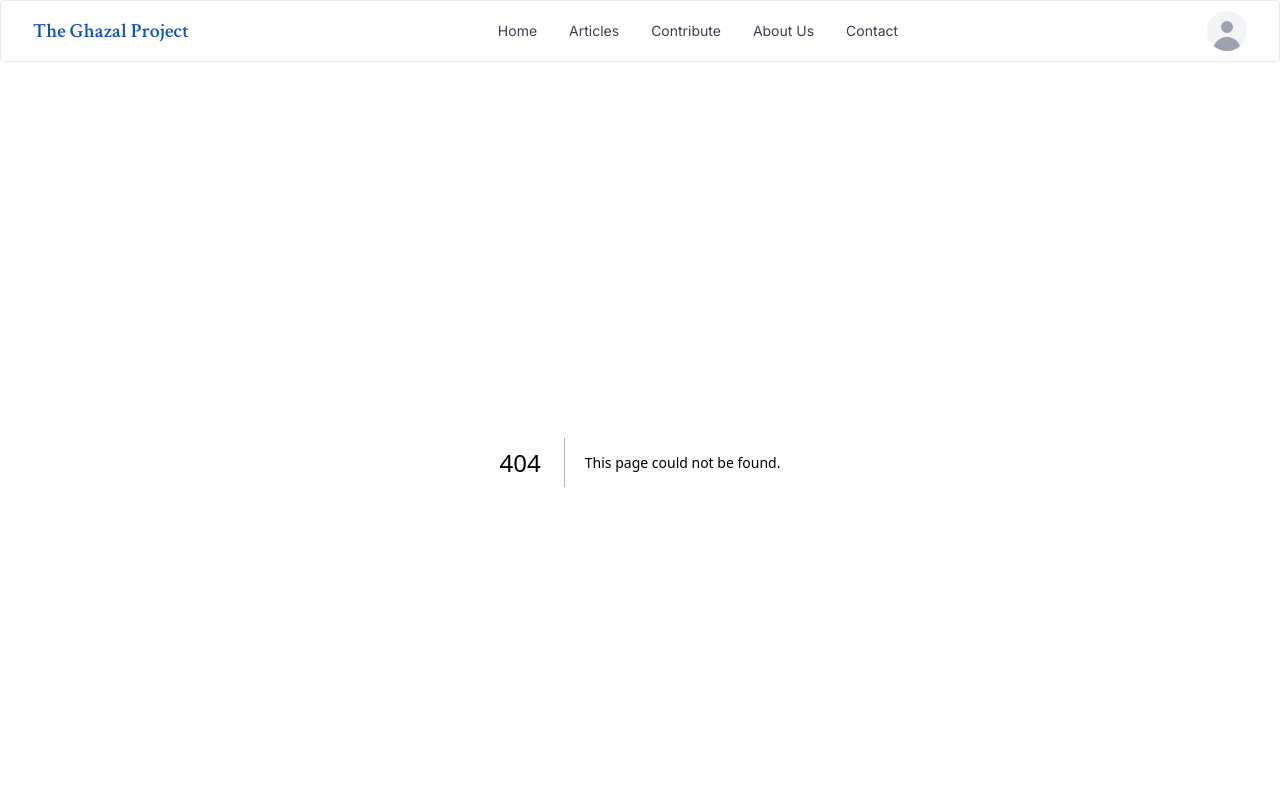
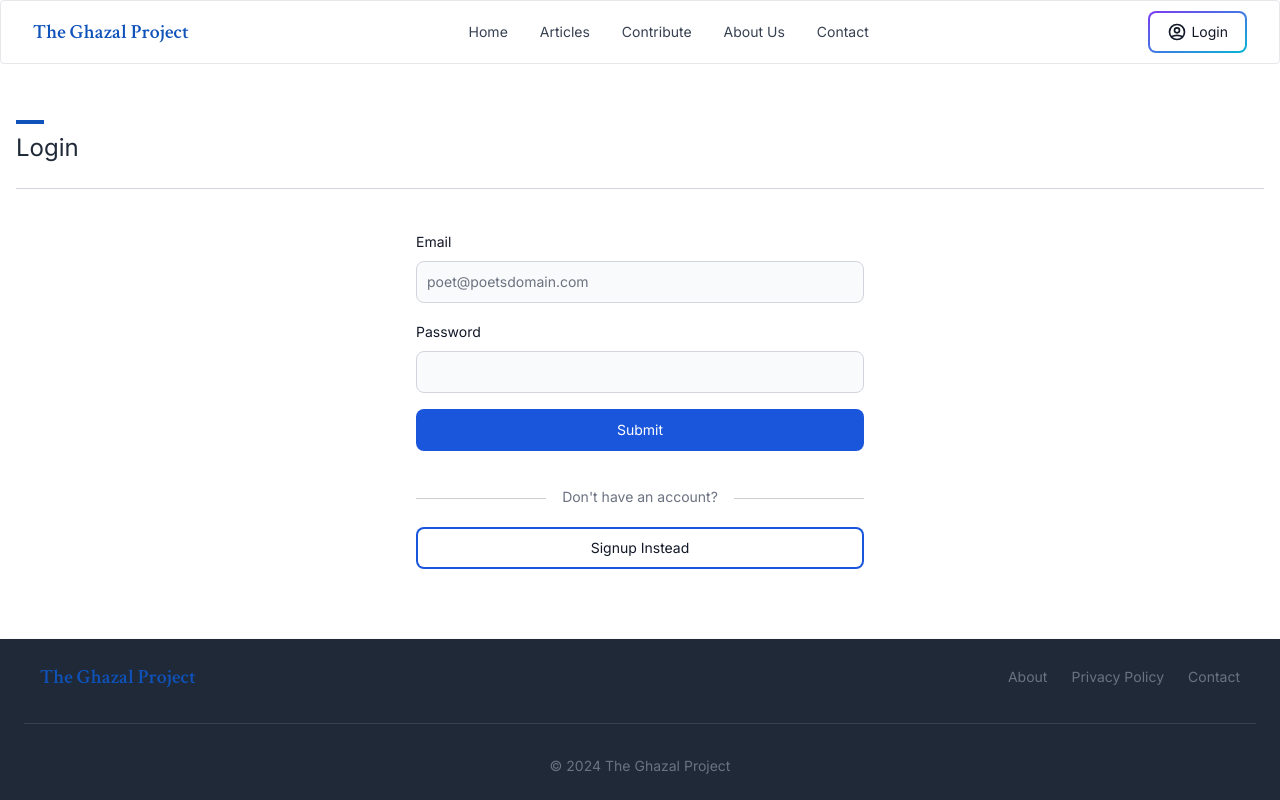
Before and after one commit to aazibch/theghazalproject, a Next.js app: page /auth/login in a window 1280 px wide. Before the commit this address had no page. Shown: the top 800 px of the page. Built offline with nearby package versions, Linux system fonts and the light colour scheme.

Commit message:
Create login page

```diff
--- /dev/null
+++ b/app/auth/login/page.module.css
@@ -0,0 +1,26 @@
+.signupMessage {
+  overflow: hidden;
+  text-align: center;
+  /* border: 1px solid red; */
+}
+
+.signupMessage::before,
+.signupMessage::after {
+  background-color: #cecece;
+  content: '';
+  display: inline-block;
+  height: 1px;
+  position: relative;
+  vertical-align: middle;
+  width: 50%;
+}
+
+.signupMessage::before {
+  margin-left: -50%;
+  right: 1rem;
+}
+
+.signupMessage::after {
+  margin-right: -50%;
+  left: 1rem;
+}
--- /dev/null
+++ b/app/auth/login/page.tsx
@@ -0,0 +1,50 @@
+import Link from 'next/link';
+import { Button, Label, TextInput } from 'flowbite-react';
+
+import PageHeader from '@/components/layout/pages/page-header';
+import styles from './page.module.css';
+
+export default function LoginPage() {
+  return (
+    <div className="container mx-auto my-12">
+      <PageHeader heading="Login" />
+      <form className="flex max-w-md flex-col gap-4 mx-auto">
+        <div>
+          <div className="mb-2 block">
+            <Label htmlFor="email" value="Email" />
+          </div>
+          <TextInput
+            id="email"
+            type="email"
+            placeholder="poet@poetsdomain.com"
+            required
+          />
+        </div>
+        <div>
+          <div className="mb-2 block">
+            <Label htmlFor="password" value="Password" />
+          </div>
+          <TextInput id="password" type="password" required />
+        </div>
+
+        <Button color="blue" type="submit">
+          Submit
+        </Button>
+        <div className="mt-5">
+          <p className={`${styles.signupMessage} text-gray-500 text-sm mb-5`}>
+            Don't have an account?
+          </p>
+          <Button
+            as={Link}
+            outline
+            color="blue"
+            className="hover:no-underline"
+            href="/auth/signup"
+          >
+            Signup Instead
+          </Button>
+        </div>
+      </form>
+    </div>
+  );
+}
--- a/components/layout/header/header.tsx
+++ b/components/layout/header/header.tsx
@@ -1,7 +1,9 @@
 'use client';
 
-import { Avatar, Dropdown, Navbar } from 'flowbite-react';
+import { Avatar, Button, Dropdown, Navbar } from 'flowbite-react';
+import { HiOutlineUserCircle } from 'react-icons/hi';
 import NavLink from './nav-link';
+import Link from 'next/link';
 
 export default function Header() {
   return (
@@ -15,7 +17,7 @@ export default function Header() {
           The Ghazal Project
         </span>
       </Navbar.Brand>
-      <div className="flex md:order-2">
+      {/* <div className="flex md:order-2">
         <Dropdown
           theme={{
             inlineWrapper: 'flex items-center mr-2 md:mr-0'
@@ -35,6 +37,19 @@ export default function Header() {
           <Dropdown.Item>Sign out</Dropdown.Item>
         </Dropdown>
         <Navbar.Toggle />
+      </div> */}
+
+      <div className="flex md:order-2">
+        <Button
+          as={Link}
+          href="/auth/login"
+          color="blue"
+          gradientDuoTone="purpleToBlue"
+          outline
+        >
+          <HiOutlineUserCircle className="mr-1 h-5 w-5" />
+          Login
+        </Button>
       </div>
       <Navbar.Collapse>
         <NavLink href="/">Home</NavLink>
```
